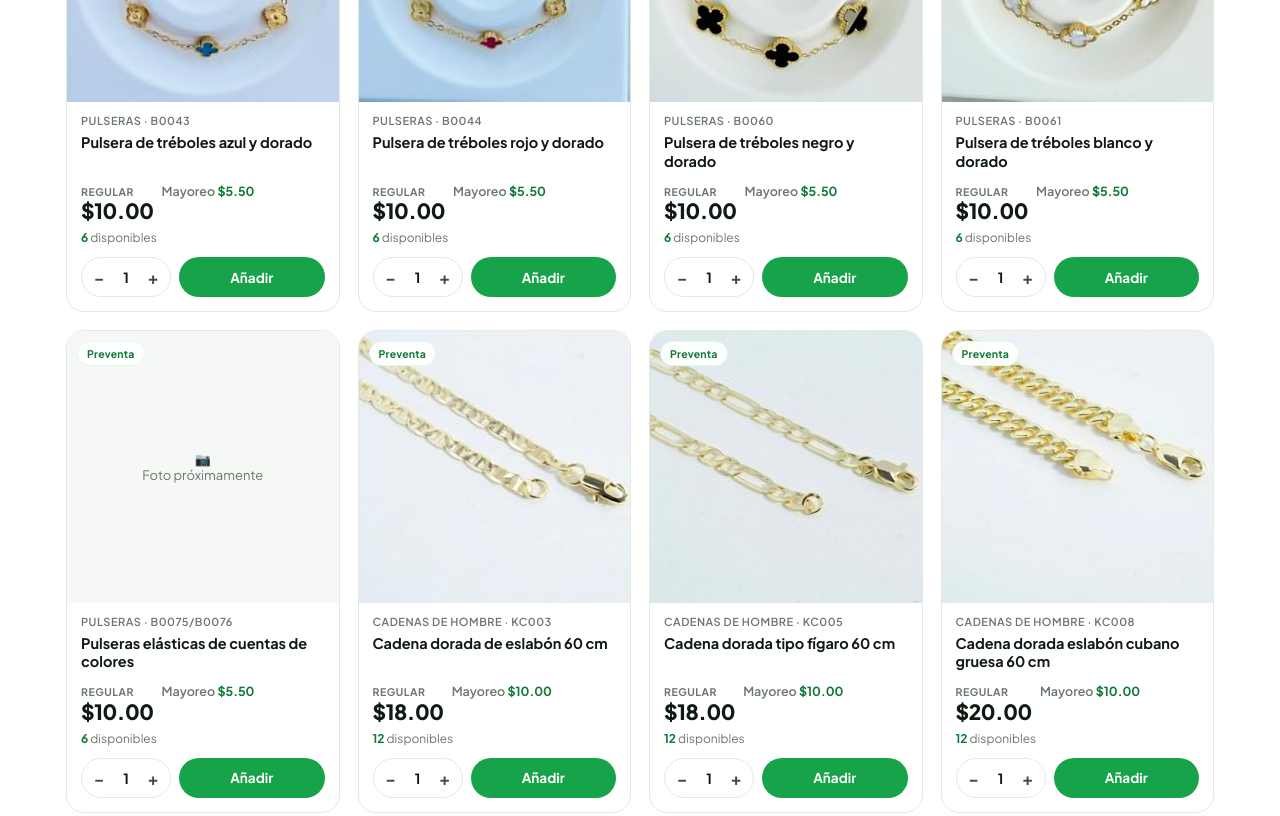
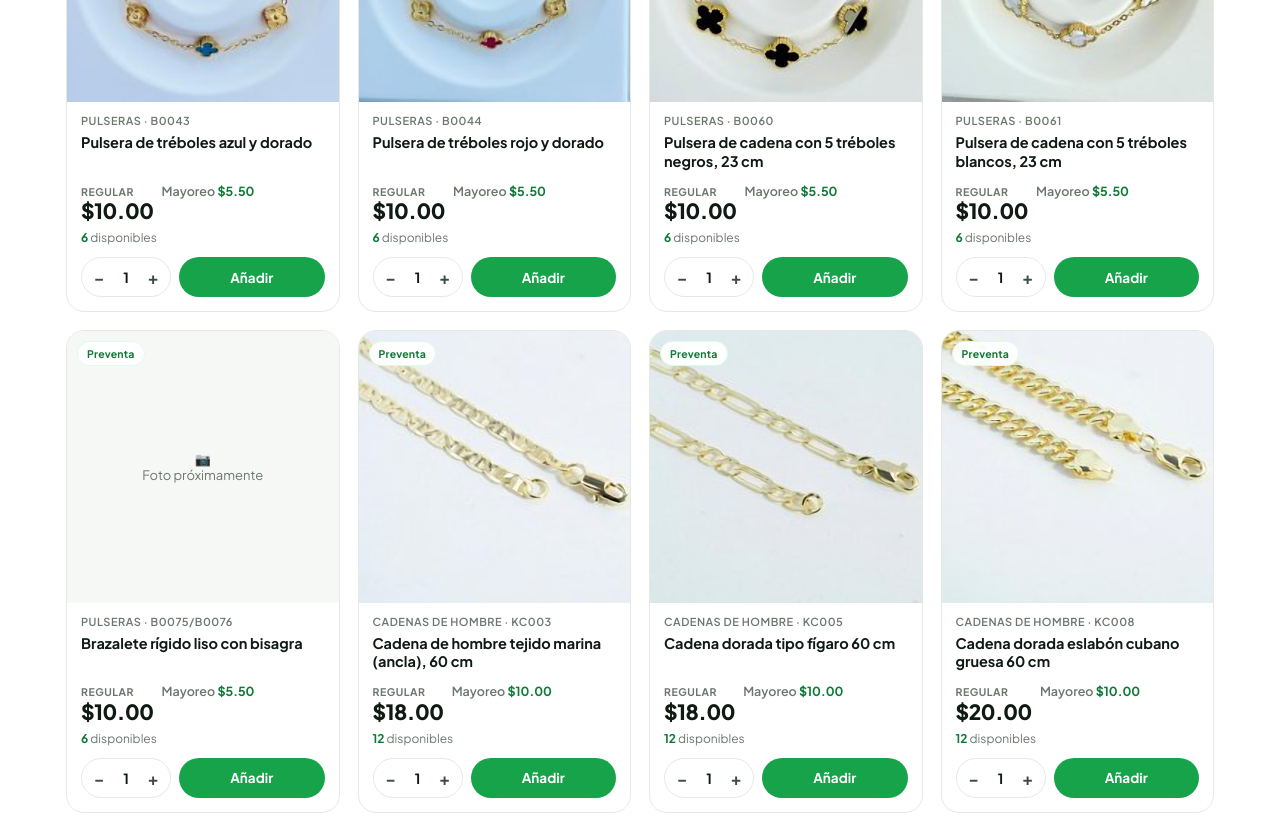
Before and after one commit to Alex-bit86/massiimport-web, a plain HTML site: page massiimport-web-v4/massiimport-web/index.html in a window 1280 px wide. Shown: the part 1140-1956 px from the top of the page. Drawn offline with Linux system fonts and the light colour scheme.

Commit message:
Corregir nombres de productos según guía NOAM 20-nov

```diff
--- a/massiimport-web-v4/massiimport-web/index.html
+++ b/massiimport-web-v4/massiimport-web/index.html
@@ -358,7 +358,7 @@ const PRODUCTOS = [
  },
  {
   "sku": "B0060",
-  "nombre": "Pulsera de tréboles negro y dorado",
+  "nombre": "Pulsera de cadena con 5 tréboles negros, 23 cm",
   "categoria": "Pulseras",
   "precio_mayor": 5.5,
   "precio_detal": 10.0,
@@ -368,7 +368,7 @@ const PRODUCTOS = [
  },
  {
   "sku": "B0061",
-  "nombre": "Pulsera de tréboles blanco y dorado",
+  "nombre": "Pulsera de cadena con 5 tréboles blancos, 23 cm",
   "categoria": "Pulseras",
   "precio_mayor": 5.5,
   "precio_detal": 10.0,
@@ -378,17 +378,17 @@ const PRODUCTOS = [
  },
  {
   "sku": "B0075/B0076",
-  "nombre": "Pulseras elásticas de cuentas de colores",
+  "nombre": "Brazalete rígido liso con bisagra",
   "categoria": "Pulseras",
   "precio_mayor": 5.5,
   "precio_detal": 10.0,
   "unidades": 6,
-  "detalle": "Copper · Plate 18K",
+  "detalle": "Baño de oro 14K",
   "foto": ""
  },
  {
   "sku": "KC003",
-  "nombre": "Cadena dorada de eslabón 60 cm",
+  "nombre": "Cadena de hombre tejido marina (ancla), 60 cm",
   "categoria": "Cadenas de hombre",
   "precio_mayor": 10.0,
   "precio_detal": 18.0,
@@ -468,7 +468,7 @@ const PRODUCTOS = [
  },
  {
   "sku": "NS027",
-  "nombre": "Set aretes + collar + brazalete + anillo, oro champán, dijes de corazón rojo",
+  "nombre": "Set de niña 4 piezas, corazón rojo esmaltado, oro champán",
   "categoria": "Sets de niña",
   "precio_mayor": 10.0,
   "precio_detal": 20.0,
@@ -528,7 +528,7 @@ const PRODUCTOS = [
  },
  {
   "sku": "NS101",
-  "nombre": "Aretes, collar y anillo con circones cuadrados blancos",
+  "nombre": "Set collar, anillo y aretes, circones cuadrados con halo",
   "categoria": "Sets collar + zarcillos",
   "precio_mayor": 10.0,
   "precio_detal": 18.0,
@@ -538,22 +538,22 @@ const PRODUCTOS = [
  },
  {
   "sku": "NS253",
-  "nombre": "Brazalete y anillo dorados con esferas",
+  "nombre": "Set brazalete abierto con esferas y anillo con esferas",
   "categoria": "Sets collar + zarcillos",
   "precio_mayor": 10.0,
   "precio_detal": 20.0,
   "unidades": 6,
-  "detalle": "Chapa de oro 18K",
+  "detalle": "Baño de oro 14K",
   "foto": "img/NS253.jpg"
  },
  {
   "sku": "NS255",
-  "nombre": "Brazalete ancho y anillo dorados",
+  "nombre": "Set brazalete ancho multibanda y anillo a juego",
   "categoria": "Sets collar + zarcillos",
   "precio_mayor": 10.0,
   "precio_detal": 20.0,
   "unidades": 6,
-  "detalle": "Chapa de oro 18K",
+  "detalle": "Baño de oro 14K",
   "foto": "img/NS255.jpg"
  },
  {
```
